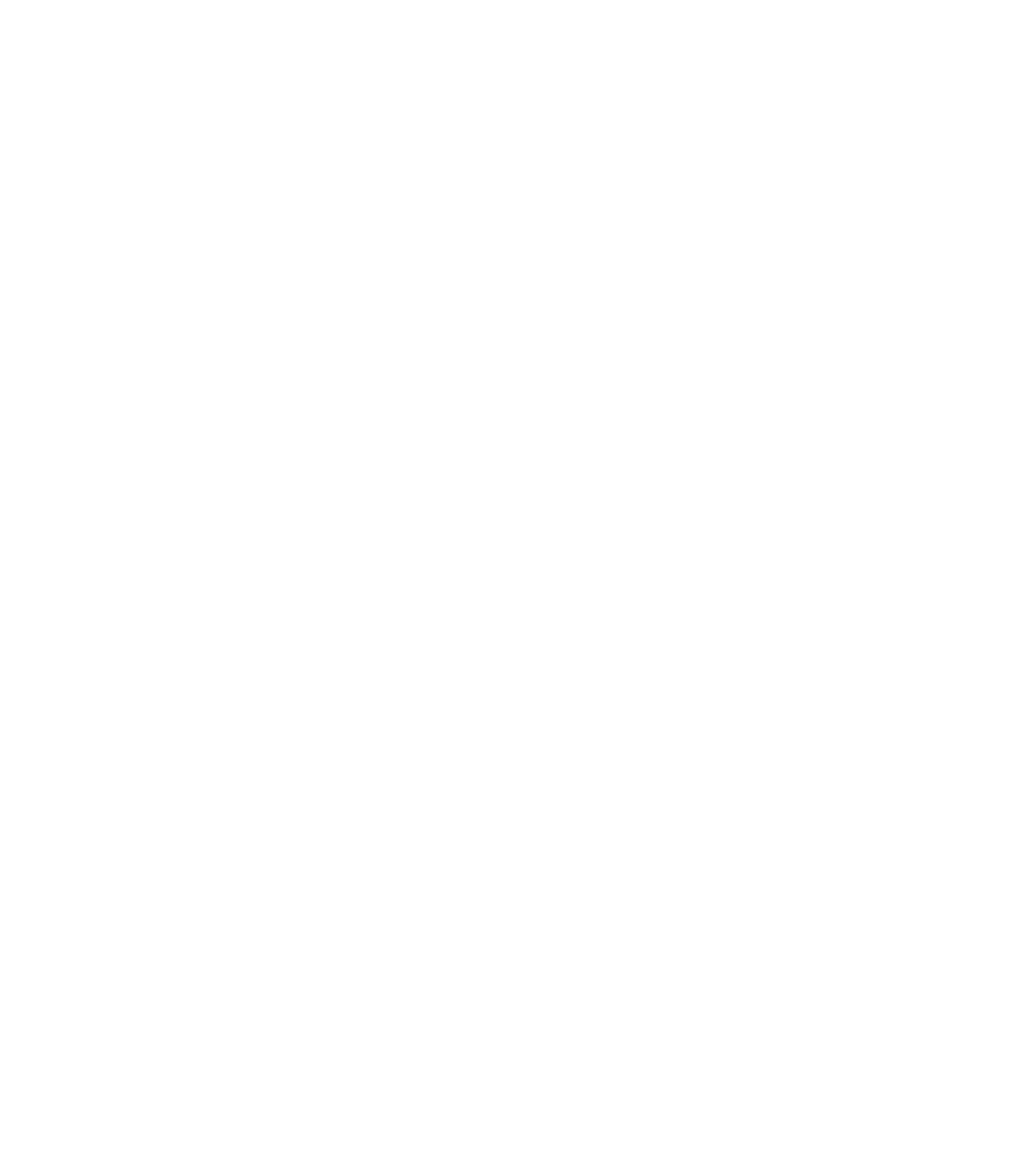
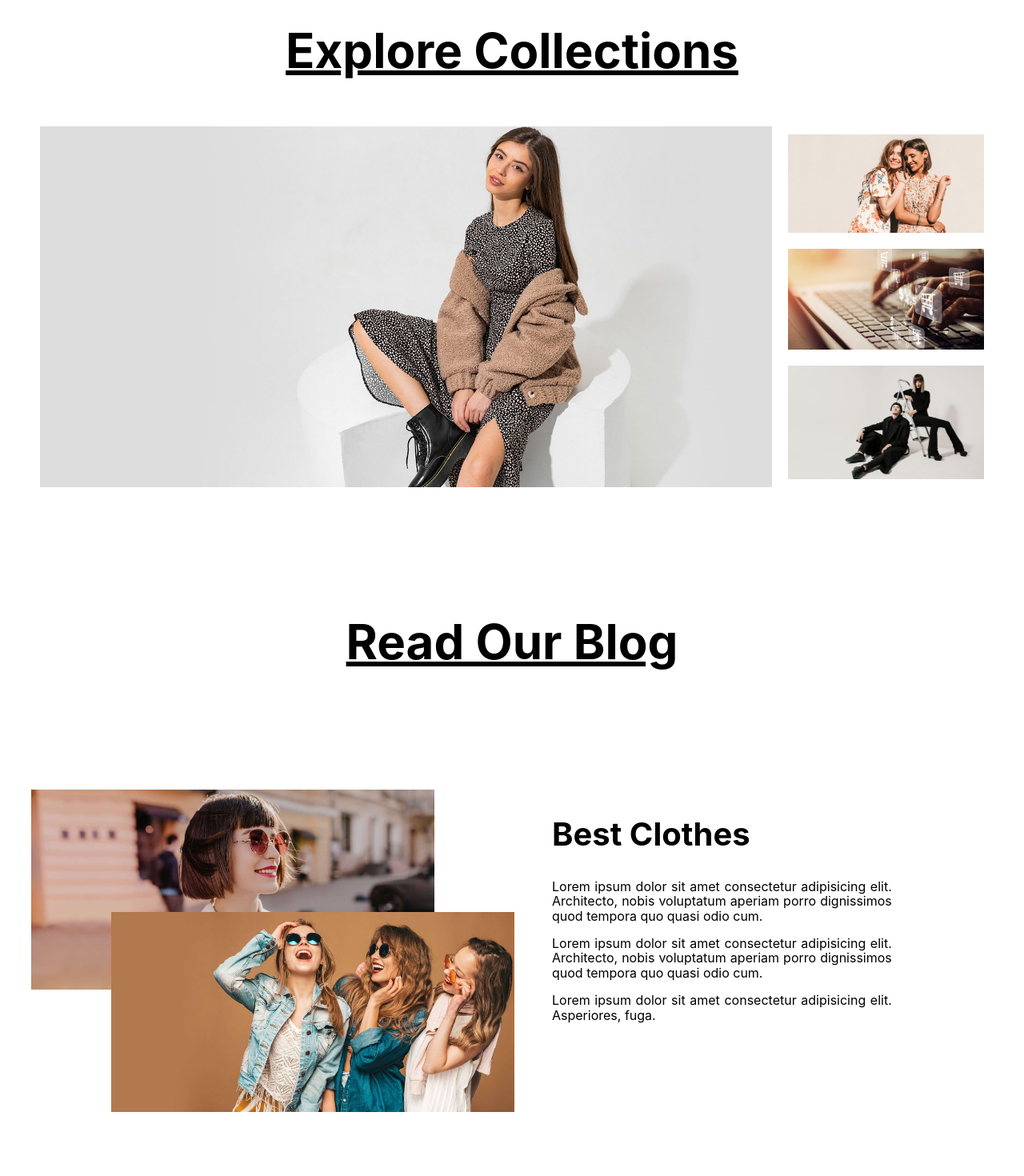
Before and after one commit to devil1321/sale-hub-e-commerce, a React (Create React App) app: page / in a window 1280 px wide. Shown: the part 820-2290 px from the top of the page at 80% size. Before the commit the page ends 800 px from the top, so only its background shows below. Built offline with nearby package versions, Linux system fonts and the light colour scheme.

Commit message:
home update

```diff
--- a/src/components/Product.tsx
+++ b/src/components/Product.tsx
@@ -25,8 +25,7 @@
                 <p className="product__price"  onClick={()=>{setIsModal(true)}}>{price}$</p>
                 <p className="product__badge red">Rate {rating.rate}</p>
                 <p className="product__badge yellow">Count {rating.count}</p>
-                <button>Show</button>
-            </div>
+                </div>
         </div>
         </React.Fragment>
     )
--- a/src/pages/All.tsx
+++ b/src/pages/All.tsx
@@ -25,6 +25,7 @@
     return (
         <div className="all">
             <CarouselClothes slides = {slides}/>
+            <h2 className="title-clothes">Explore Our Shop</h2>
             <div className="all__products">
                 {productsArr.map((product:ProductModel,index:number) => <Product key={index} {...product} />)}
             </div>
--- a/src/pages/Home.tsx
+++ b/src/pages/Home.tsx
@@ -1,9 +1,54 @@
-import React from 'react'
-
+import React,{useState} from 'react'
+import CarouselClothes from '../components/CarouselClothes'
 const Homepage = () => {
+    const [slides,setSlides] = useState<string[]>([
+        'slideshow-1.jpg',
+        'slideshow-2.jpg',
+        'slideshow-3.jpg'
+    ])
     return (
         <div className="home">
-            home
+            <CarouselClothes slides={slides}/>
+            <h2 className="title">Explore Collections</h2>
+            <div className="home__feature">
+                <div className="home__image">
+                    <img src='/women-2.jpg' alt="" />
+                    <button>Explore Collection</button>
+                    <button>Women`s</button>
+                </div>
+                <div className="home__image-group">
+                    <div className="home__image">
+                        <img src="/women-1.jpg" alt="" />
+                        <button>Explore Collection</button>
+                        <button>Jewelery</button>
+                    </div>
+                    <div className="home__image">
+                        <img src="/technology-3.jpg" alt="" />
+                        <button>Explore Collection</button>
+                        <button>Electonics</button>
+                    </div>
+                    <div className="home__image">
+                        <img src="/mens-1.jpg" alt="" />
+                        <button>Explore Collection</button>
+                        <button>Men`s</button>
+                    </div>
+                </div>
+            </div>
+            <div className="home__article">
+                <h2 className="title">Read Our Blog</h2>
+                <div className="home__article-inner">
+                    <div className="home__article-images">
+                        <img src="slideshow-3.jpg" alt="" />
+                        <img src="slideshow-1.jpg" alt="" />
+                    </div>
+                    <div className="home__article-text">
+                        <h2>Best Clothes</h2>
+                        <p>Lorem ipsum dolor sit amet consectetur adipisicing elit. Architecto, nobis voluptatum aperiam porro dignissimos quod tempora quo quasi odio cum.</p>
+                        <p>Lorem ipsum dolor sit amet consectetur adipisicing elit. Architecto, nobis voluptatum aperiam porro dignissimos quod tempora quo quasi odio cum.</p>
+                        <p>Lorem ipsum dolor sit amet consectetur adipisicing elit. Asperiores, fuga.</p>
+                    </div>
+                </div>
+            </div>
         </div>
     )
 }
--- a/src/styles/theme/components/_nav.scss
+++ b/src/styles/theme/components/_nav.scss
@@ -18,6 +18,7 @@
         @include createFlex(row, space-between, center, null);
     }
     &__item {
+        cursor: pointer;
         position: relative;
         top: 0px;
         left: 0px;
--- /dev/null
+++ b/src/styles/theme/pages/_home.scss
@@ -0,0 +1,92 @@
+.home {
+    .carousel {
+        margin: 0px;
+    }
+    &__feature {
+        min-width: 55%;
+        padding: 0px $p-lg;
+        @include createFlex(row, space-between, center, null);
+        img {
+            width: 100%;
+            animation: scale 25s ease-in-out infinite;
+            @keyframes scale {
+                0% {
+                    transform: scale(1)
+                }
+                50% {
+                    transform: scale(1.3)
+                }
+                100% {
+                    transform: scale(1)
+                }
+            }
+        }
+    }
+    &__image-group {
+        margin-left: 20px;
+        width: 39.5%;
+        @include createFlex(column, center, center, null);
+        img {
+            width: 100%;
+        }
+    }
+    &__image {
+        cursor: pointer;
+        overflow: hidden;
+        margin: 10px 0px;
+        position: relative;
+        top: 0px;
+        left: 0px;
+        &:hover {
+            button {
+                left: 0px;
+            }
+        }
+        @include btn();
+        button {
+            position: absolute;
+            bottom: 70px;
+            left: -250px;
+            transition: all 0.5s ease-in-out;
+            &:last-of-type {
+                bottom: 20px;
+                transition: all 0.7s ease-in-out;
+            }
+        }
+    }
+    &__article {
+        padding: 100px $p-lg;
+        &-inner {
+            @include createFlex(row, center, center, wrap);
+        }
+    }
+    &__article-images {
+        max-width: 45%;
+        position: relative;
+        top: 0px;
+        left: 0px;
+        img {
+            width: 95%;
+            position: relative;
+            &:first-of-type {
+                top: 100px;
+                left: -20px;
+            }
+            &:last-of-type {
+                top: 0px;
+                left: 80px;
+            }
+        }
+    }
+    &__article-text {
+        margin-left: 100px;
+        max-width: 45%;
+        h2 {
+            font-size: pxToRem(40)
+        }
+        p {
+            width: 80%;
+            text-align: justify;
+        }
+    }
+}
--- a/src/styles/theme/theme.scss
+++ b/src/styles/theme/theme.scss
@@ -19,6 +19,7 @@
 
 /*---------------------PAGES---------------------------*/
 
+@import './pages/home';
 @import './pages/all';
 @import './pages/details';
 @import './pages/electronics';
```
Also changed, not shown: src/styles/theme/pages/_all.scss (renamed from src/styles/theme/pages/all.scss), src/styles/theme/pages/_details.scss (renamed from src/styles/theme/pages/details.scss), src/styles/theme/pages/_electronics.scss (renamed from src/styles/theme/pages/electronics.scss), src/styles/theme/pages/_jewelery.scss (renamed from src/styles/theme/pages/jewelery.scss), src/styles/theme/pages/_men.scss (renamed from src/styles/theme/pages/men.scss), src/styles/theme/pages/_women.scss (renamed from src/styles/theme/pages/women.scss).
